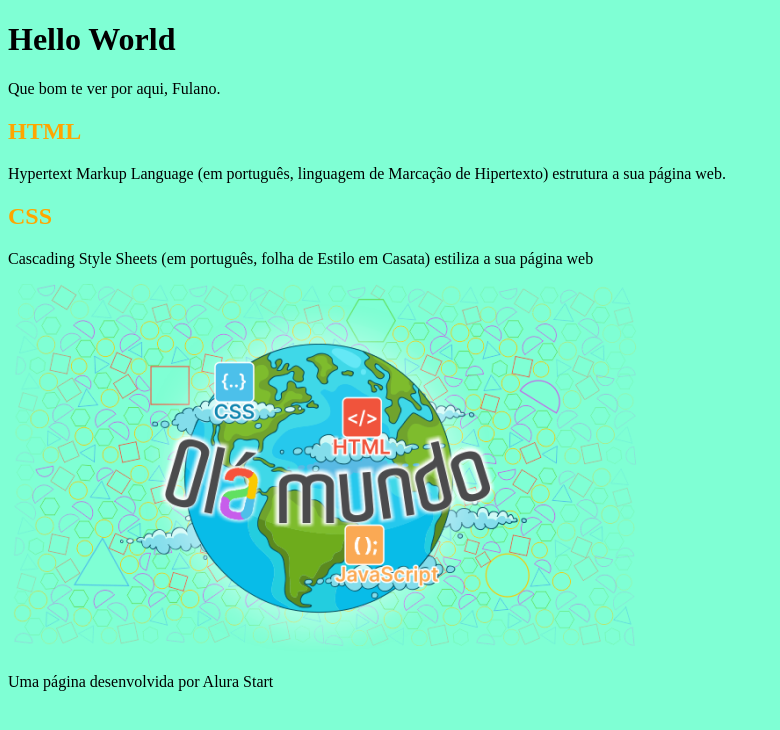
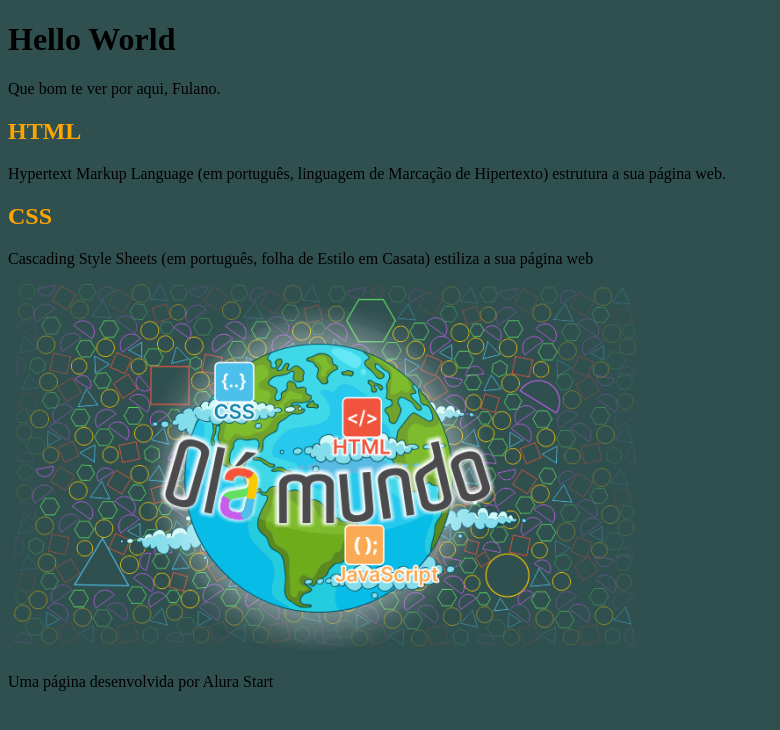
Before and after one commit to markbarm/Alura-Desenvolvimento-Web, a plain HTML site: page index.html in a window 1280 px wide. Shown: the whole page, without its empty margins (0-780 px from the left). Drawn offline with Linux system fonts and the light colour scheme.

Commit message:
cor de fundo

```diff
--- a/style.css
+++ b/style.css
@@ -3,5 +3,5 @@ h2{
 }
 
 body{
-    background-color: aquamarine;
+    background-color: #305050;
 }
```
